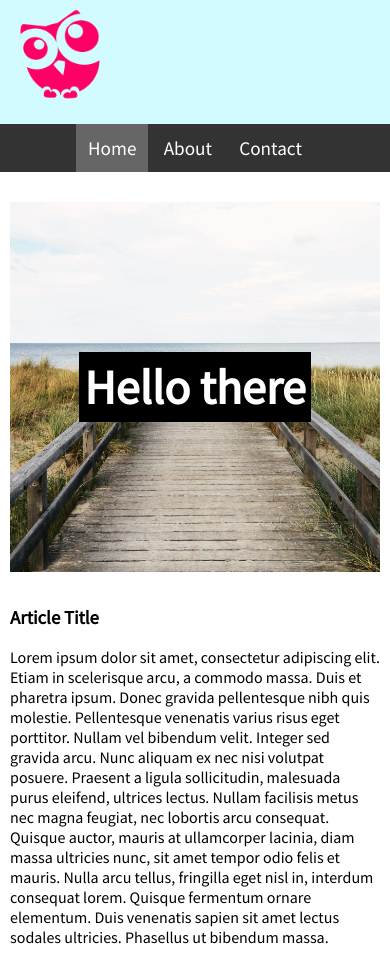
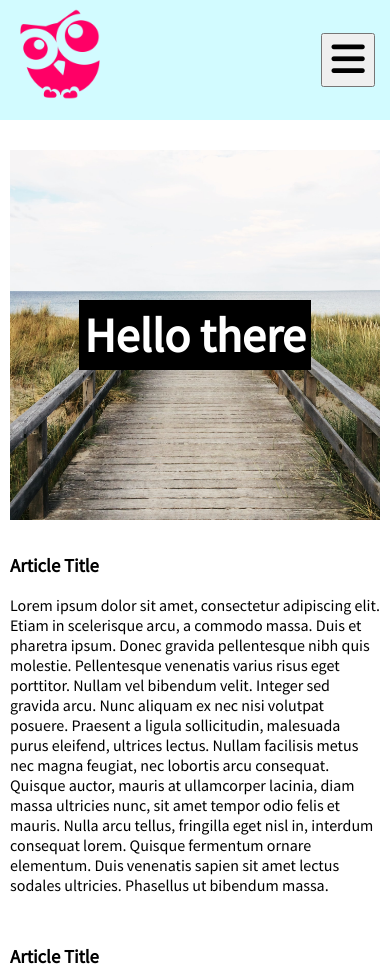
Before and after one commit to johannesmu/classWebsite22T1, a plain HTML site: page index.html in a window 390 px wide. Shown: the top 971 px of the page. Drawn offline with Linux system fonts and the light colour scheme.

Commit message:
adding responsive nav

```diff
--- a/index.html
+++ b/index.html
@@ -13,11 +13,15 @@
         integrity="sha512-9usAa10IRO0HhonpyAIVpjrylPvoDwiPUiKdWk5t3PyolY1cOd4DSE0Ga+ri4AuTroPR5aQvXU9xC6qOPnzFeg=="
         crossorigin="anonymous" referrerpolicy="no-referrer" />
     <meta name="viewport" content="width=device-width,initial-scale=1">
+    <script src="script.js"></script>
 </head>
 
 <body>
     <header class="header">
         <img class="logo" src="logo.png">
+        <button class="nav-button">
+            <i class="fa-solid fa-bars"></i>
+        </button>
         <nav class="navigation">
             <a class="active" href="index.html">Home</a>
             <a href="about.html">About</a>
--- a/responsive.css
+++ b/responsive.css
@@ -15,4 +15,22 @@
     .page-title {
         grid-column: span 1;
     }
+    .nav-button {
+        display: block;
+        margin-right: 15px;
+    }
+    .navigation {
+        width: 100%;
+        max-height: 0;
+        overflow: hidden;
+    }
+    .navigation.open {
+        max-height: 50vh;
+    }
+    .navigation a {
+        display: block;
+    }
+    .header {
+        align-items: center;
+    }
 }
--- /dev/null
+++ b/script.js
@@ -0,0 +1,17 @@
+function onClick() {
+    const nav = document.querySelector('.navigation')
+    if( nav.classList.contains("open") ) {
+        nav.classList.remove("open")
+    }
+    else {
+        nav.classList.add("open")
+    }
+}
+
+function onLoad() {
+    const btn = document.querySelector('.nav-button')
+    btn.addEventListener("click", onClick )
+}
+
+
+window.addEventListener("load", onLoad )
--- a/styles.css
+++ b/styles.css
@@ -13,20 +13,31 @@ body {
 }
 .header {
     background-color:#d2fbff ;
+    display: flex;
+    flex-wrap: wrap;
+    justify-content: space-between;
+    align-items: flex-end;
+}
+.nav-button {
+    width: 54px;
+    height: 54px;
+    font-size: 38px;
+    display: none;
 }
 .navigation {
-    background-color: #333333;
+    /* background-color: #333333; */
     text-align: center;
+    /* width: 100%; */
 }
 .navigation a {
-    color: white;
+    color: rgb(95, 95, 95);
     font-size: 120%;
     text-decoration: none;
     display: inline-block;
     padding: 12px;
 }
 .navigation .active {
-    background-color: #666666;
+    background-color: #f3f3f3;
 }
 .banner {
     background-color: pink;
```
